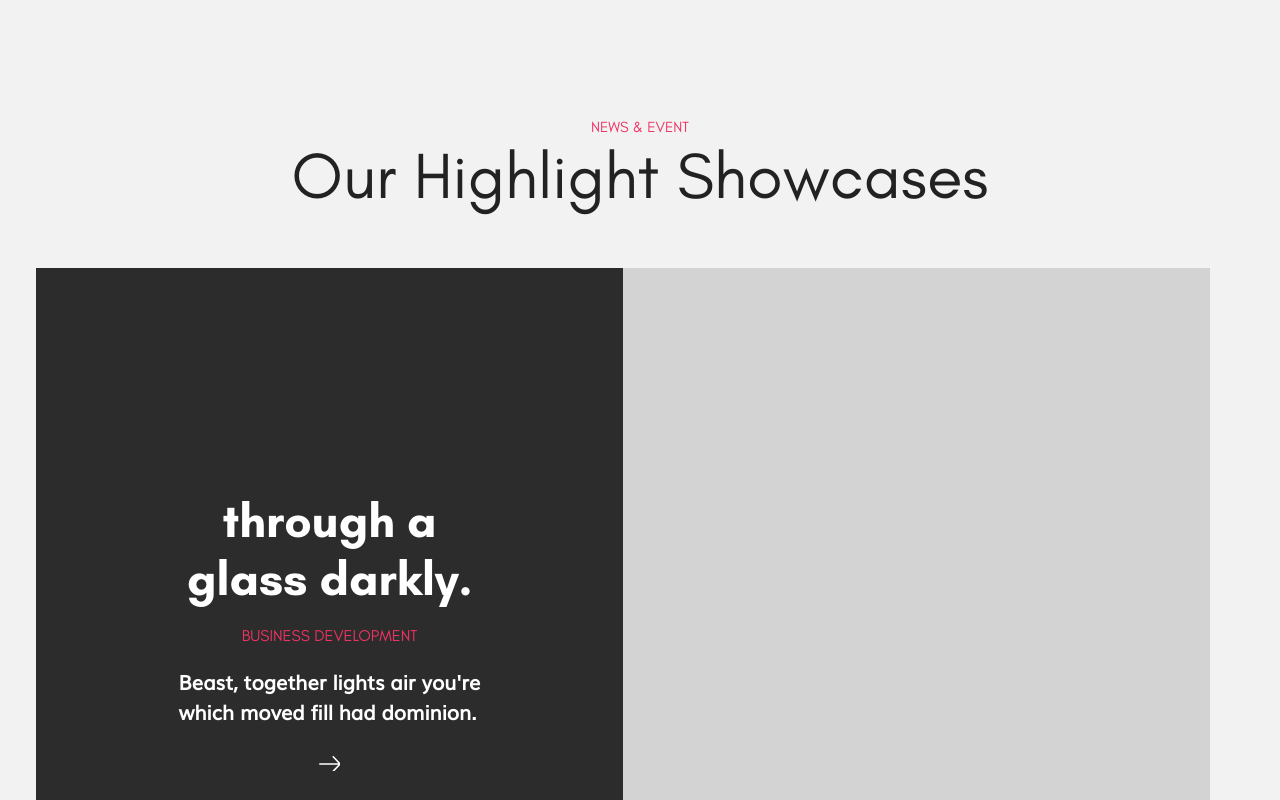
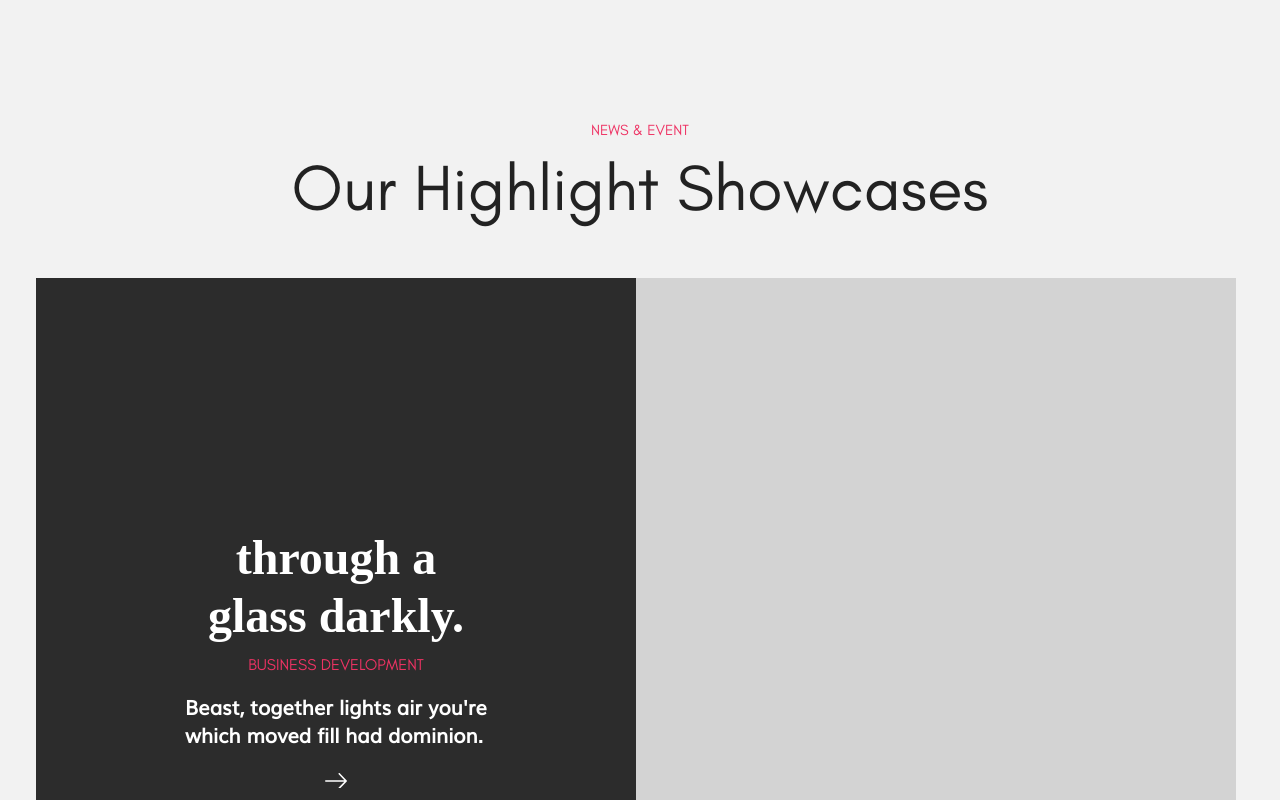
Before and after one commit to ilopachulia/personal-project-html-and-css, a plain HTML site: page index.html in a window 1280 px wide. Shown: the part 4300-5100 px from the top of the page. Drawn offline with Linux system fonts and the light colour scheme; a web font is replaced by a local one.

Commit message:
component 9 is adjusted

```diff
--- a/styles folder/component-9.css
+++ b/styles folder/component-9.css
@@ -1,6 +1,6 @@
 .showcases-container {
   background-color: #f2f2f2;
-  padding-top: 134px;
+  padding-top: 137px;
 }
 
 .showcases-container-headline {
@@ -9,14 +9,16 @@
   color: #ee3364;
   text-align: center;
   text-transform: uppercase;
+  margin-bottom: 30px;
 }
 .showcases-container-header {
   font-family: "glacial-regular";
   font-size: 65px;
+  line-height: 36px;
   text-align: center;
   color: #222222;
   font-weight: 200;
-  margin-bottom: 54px;
+  margin-bottom: 73px;
 }
 
 .showcase-wrap {
@@ -26,7 +28,7 @@
 }
 
 .show-cell {
-  width: 587px;
+  width: 600px;
   height: 730px;
 }
 
@@ -60,19 +62,23 @@
 
 
 .show-cell-headline {
-    font-family: 'glacial-bold';
+    font-family: 'cambay-regular';
+    line-height: 58px;
     font-size: 48px;
     color: #FFFFFF;
-    margin-bottom: 19px;
     text-align: center;
+    margin-top: 35px;
+    margin-bottom: 10px;
 
 }
+
+
 
 .show-cell-paragraph {
     font-family: 'glacial-regular';
     color: #EE3364;
     text-transform: uppercase;
-    margin-bottom: 21px;
+    margin-bottom: 18px;
 }
 
 
@@ -80,13 +86,12 @@
     font-family: 'muli';
     font-size: 20px;
     color: #FFFFFF;
-    margin-bottom: 30px;
+    margin-bottom: 25px;
+    line-height: 28px;
 
 }
 
-.right-arrow {
 
-}
 
 .show-cell-flex {
     display: flex;
```
